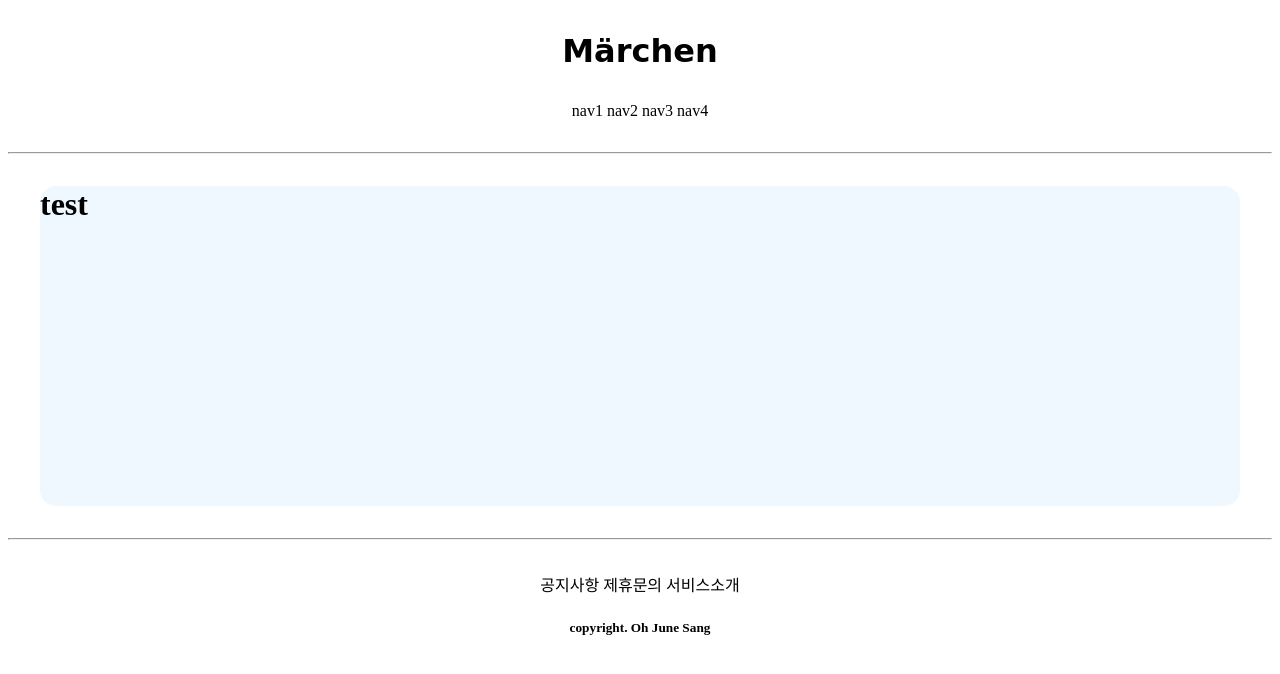
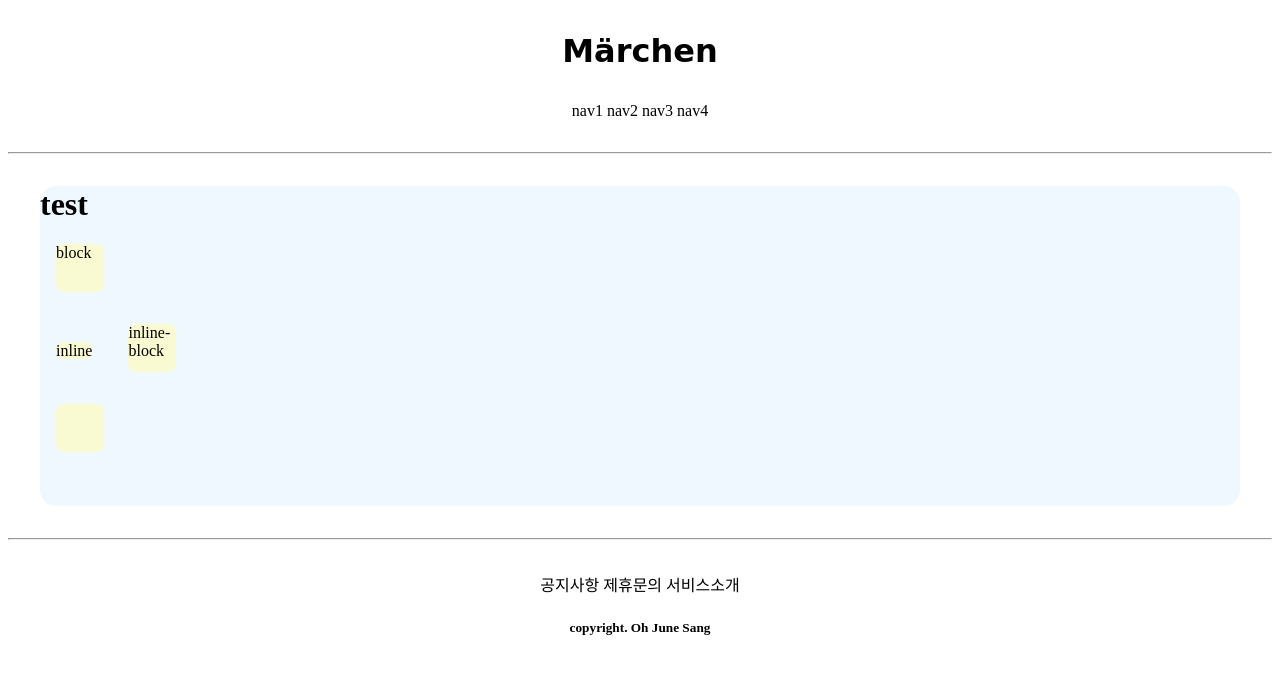
Before and after one commit to Oh-June-Sang/GIS_2ban_2, a Django app: page /accounts/hello_world/ in a window 1280 px wide. Shown: the top 674 px of the page. Run offline with Django 3.2, Linux system fonts and the light colour scheme; parts of the project's set-up code (start-up, migrations or seed data) failed here and were passed over; some web fonts are replaced.

Commit message:
07/07 2ban 2

```diff
--- a/accountapp/templates/accountapp/hello_world.html
+++ b/accountapp/templates/accountapp/hello_world.html
@@ -1,7 +1,22 @@
 {% extends 'base.html' %}
 
 {% block content %}
+    <style>
+        .testing{
+            background-color:lightgoldenrodyellow;
+            height : 48px;
+            width : 48px;
+            margin : 1rem;
+            border-radius : .5rem;
+        }
+    </style>
     <div style="height: 20rem; background-color: #F0F8FF; margin: 2rem; border-radius: 1rem;">
         <h1>test</h1>
+
+    <div class="testing" style="display:block">block</div>
+    <div class="testing" style="display:inline">inline</div>
+    <div class="testing" style="display:inline-block">inline-block</div>
+    <div class="testing" style="display:none">none</div>
+    <div class="testing"></div>
     </div>
 {%  endblock content %}
```
